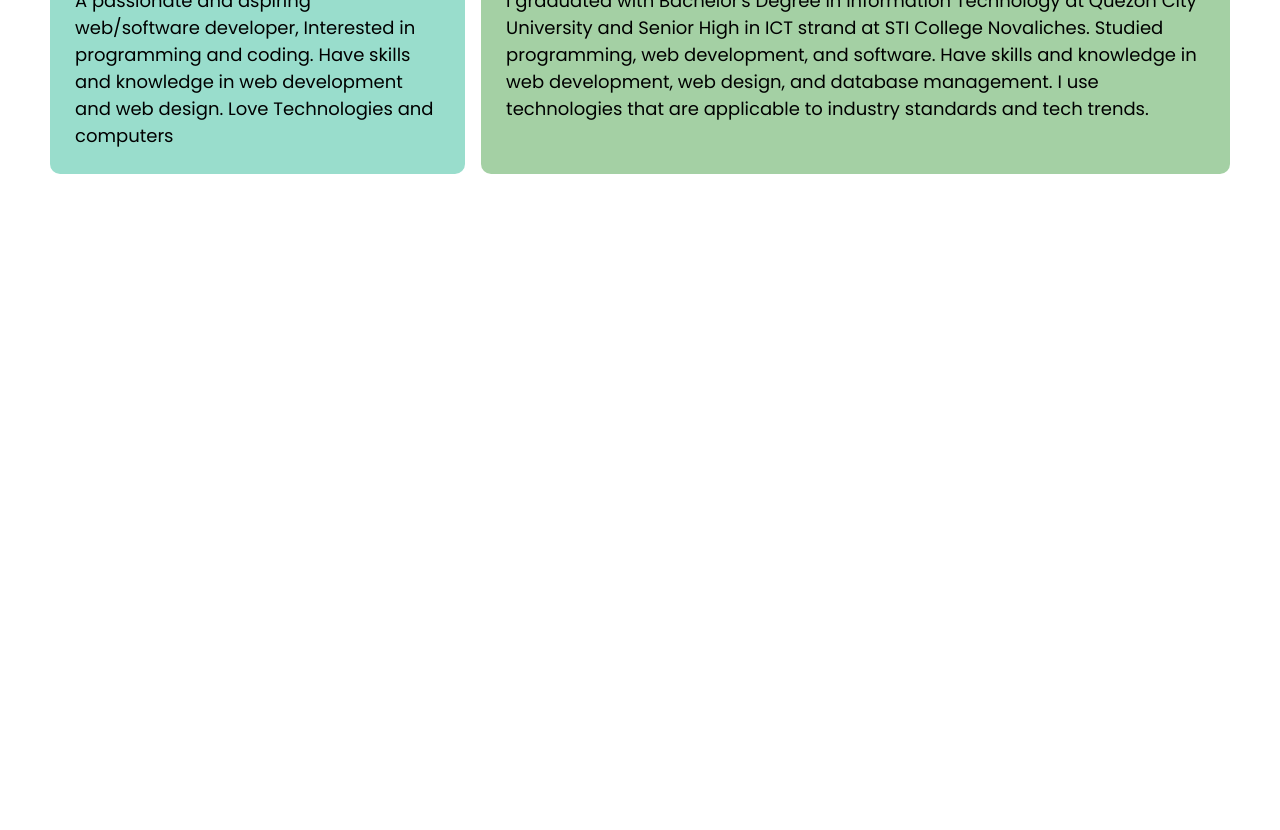
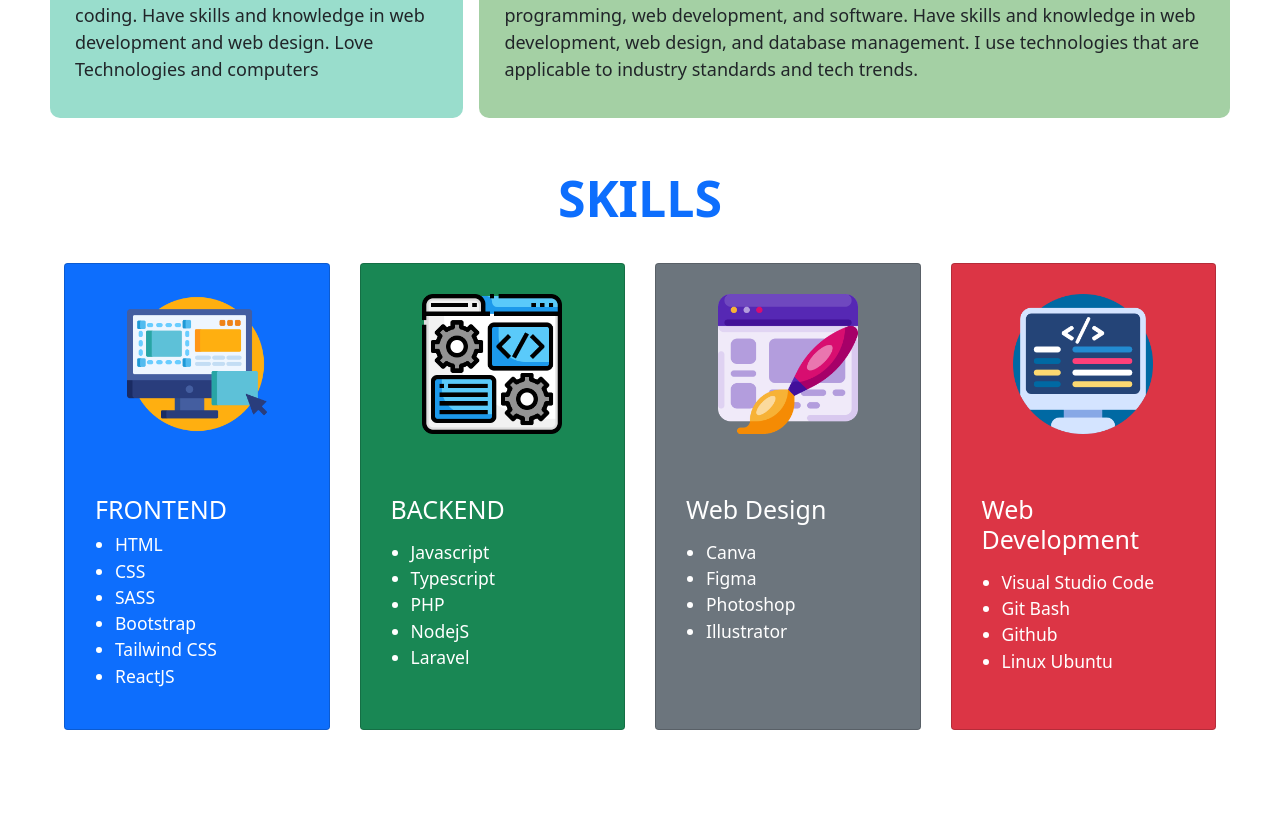
Before and after one commit to joshjoshuap/Learn-HTML-CSS, a plain HTML site: page html-css-basics-fundamentals/sample-portfolio.html in a window 1280 px wide. Shown: the part 624-1454 px from the top of the page. Before the commit the page ends 848 px from the top, so only its background shows below. Drawn offline with nearby package versions, Linux system fonts and the light colour scheme.

Commit message:
re-learn bootstrap

```diff
--- a/html-css-basics-fundamentals/css/sample-portfolio.css
+++ b/html-css-basics-fundamentals/css/sample-portfolio.css
@@ -36,6 +36,10 @@ html {
   padding: 1rem;
   transition: all 0.5s;
   cursor: pointer;
+}
+
+.main-section {
+  padding-bottom: 10rem;
 }
 
 .heading-section {
@@ -111,3 +115,12 @@ html {
   border: 5px solid transparent;
   border-radius: 10px;
 }
+
+.skills-container {
+  width: 90%;
+  margin: 0 auto;
+}
+
+.image-skills {
+  margin: 0 auto;
+}
--- a/html-css-basics-fundamentals/sample-portfolio.html
+++ b/html-css-basics-fundamentals/sample-portfolio.html
@@ -12,11 +12,21 @@
     />
     <title>Sample</title>
 
+    <!-- Stylesheet-->
+
+    <link
+      href="https://cdn.jsdelivr.net/npm/bootstrap@5.3.0-alpha3/dist/css/bootstrap.min.css"
+      rel="stylesheet"
+      integrity="sha384-KK94CHFLLe+nY2dmCWGMq91rCGa5gtU4mk92HdvYe+M/SXH301p5ILy+dN9+nJOZ"
+      crossorigin="anonymous"
+    />
+
     <link
       rel="stylesheet"
       href="css/sample-portfolio.css"
     />
 
+    <!-- Google Fonts -->
     <link
       rel="preconnect"
       href="https://fonts.googleapis.com"
@@ -30,6 +40,13 @@
       href="https://fonts.googleapis.com/css2?family=Poppins&display=swap"
       rel="stylesheet"
     />
+
+    <!-- Scripts -->
+    <script
+      src="https://cdn.jsdelivr.net/npm/bootstrap@5.3.0-alpha3/dist/js/bootstrap.bundle.min.js"
+      integrity="sha384-ENjdO4Dr2bkBIFxQpeoTz1HIcje39Wm4jDKdf19U8gI4ddQ3GYNS7NTKfAdVQSZe"
+      crossorigin="anonymous"
+    ></script>
   </head>
   <body>
     <header class="main-header">
@@ -51,13 +68,17 @@
         <div class="header-btn_container">
           <a
             class="header-btn"
-            href=""
+            href="
+            #mainSection"
             >Let's Go</a
           >
         </div>
       </section>
     </header>
-    <main class="main-section">
+    <main
+      class="main-section"
+      id="mainSection"
+    >
       <div class="information-container">
         <section class="about-section">
           <h1 class="about-title">About Me</h1>
@@ -79,6 +100,108 @@
           </p>
         </section>
       </div>
+      <div class="skills-container">
+        <h1 class="pb-5 text-center display-1 fw-bold text-primary">SKILLS</h1>
+        <!-- Flexbox -->
+        <div class="gap-5 d-flex">
+          <div
+            class="card text-bg-primary"
+            style="width: 80rem"
+          >
+            <img
+              src="./image/frontend.png"
+              class="p-5 card-img-top image-skills"
+              alt="..."
+              style="width: 20rem"
+              style="width: 20rem"
+            />
+
+            <div class="p-5 card-body">
+              <h5 class="pb-1 card-title fs-1">FRONTEND</h5>
+              <div class="card-text fs-3">
+                <ul>
+                  <li>HTML</li>
+                  <li>CSS</li>
+                  <li>SASS</li>
+                  <li>Bootstrap</li>
+                  <li>Tailwind CSS</li>
+                  <li>ReactJS</li>
+                </ul>
+              </div>
+            </div>
+          </div>
+
+          <div
+            class="card text-bg-success"
+            style="width: 80rem"
+          >
+            <img
+              src="./image/backend.png"
+              class="p-5 card-img-top image-skills"
+              alt="..."
+              style="width: 20rem"
+            />
+            <div class="p-5 card-body">
+              <h5 class="pb-3 card-title fs-1">BACKEND</h5>
+              <div class="card-text fs-3">
+                <ul>
+                  <li>Javascript</li>
+                  <li>Typescript</li>
+                  <li>PHP</li>
+                  <li>NodejS</li>
+                  <li>Laravel</li>
+                </ul>
+              </div>
+            </div>
+          </div>
+
+          <div
+            class="card text-bg-secondary"
+            style="width: 80rem"
+          >
+            <img
+              src="./image/web-design.png"
+              class="p-5 card-img-top image-skills"
+              alt="..."
+              style="width: 20rem"
+            />
+            <div class="p-5 card-body">
+              <h5 class="pb-3 card-title fs-1">Web Design</h5>
+              <div class="card-text fs-3">
+                <ul>
+                  <li>Canva</li>
+                  <li>Figma</li>
+                  <li>Photoshop</li>
+                  <li>Illustrator</li>
+                </ul>
+              </div>
+            </div>
+          </div>
+
+          <div
+            class="card text-bg-danger"
+            style="width: 80rem"
+          >
+            <img
+              src="./image/web-development.png"
+              class="p-5 card-img-top image-skills"
+              alt="..."
+              style="width: 20rem"
+            />
+            <div class="p-5 card-body">
+              <h5 class="pb-3 card-title fs-1">Web Development</h5>
+              <div class="card-text fs-3">
+                <ul>
+                  <li>Visual Studio Code</li>
+                  <li>Git Bash</li>
+                  <li>Github</li>
+                  <li>Linux Ubuntu</li>
+                </ul>
+              </div>
+            </div>
+          </div>
+        </div>
+      </div>
     </main>
   </body>
 </html>
```
Also changed, not shown: html-css-basics-fundamentals/image/backend.png (added), html-css-basics-fundamentals/image/frontend.png (added), html-css-basics-fundamentals/image/web-design.png (added), html-css-basics-fundamentals/image/web-development.png (added).
